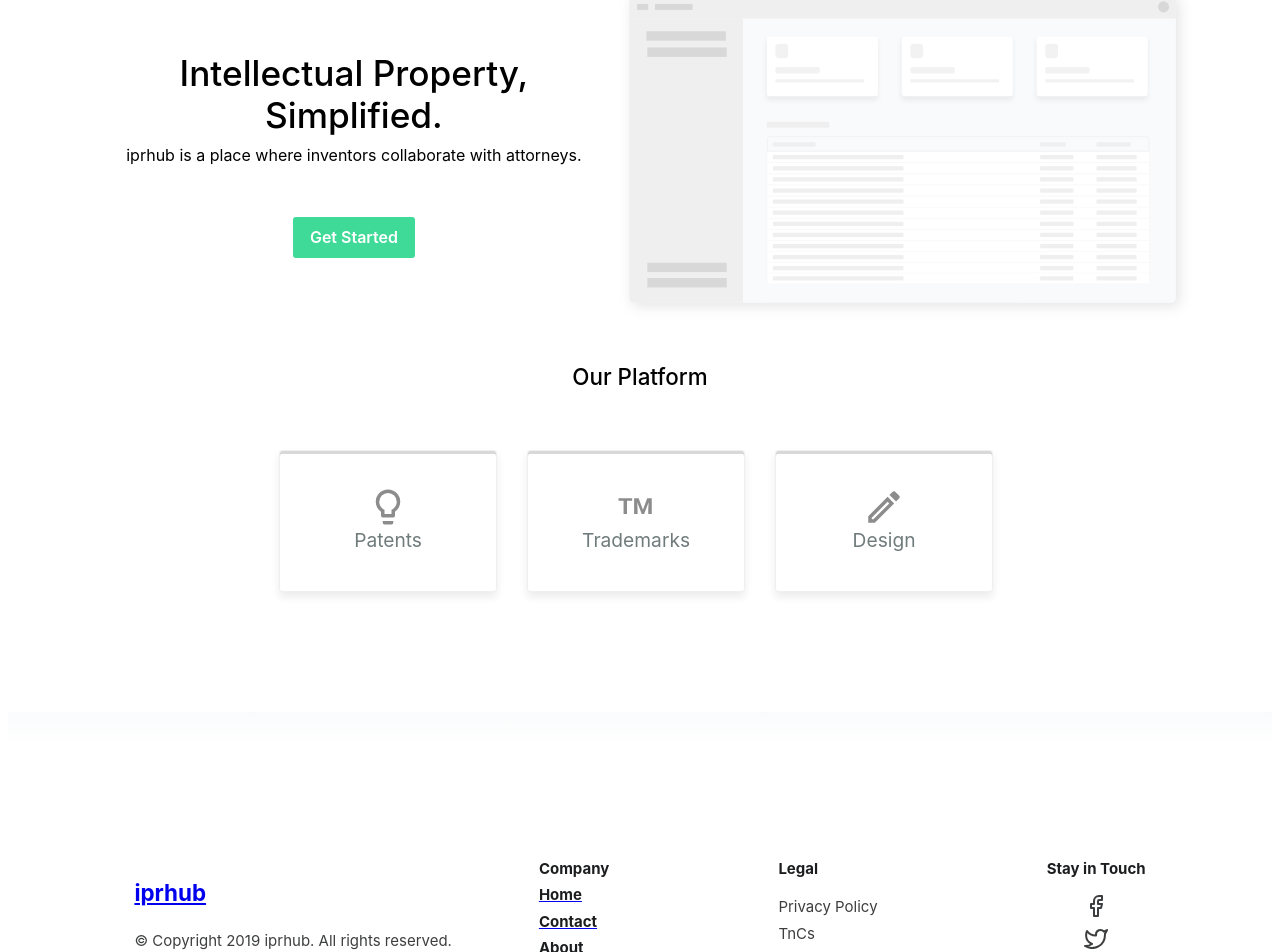
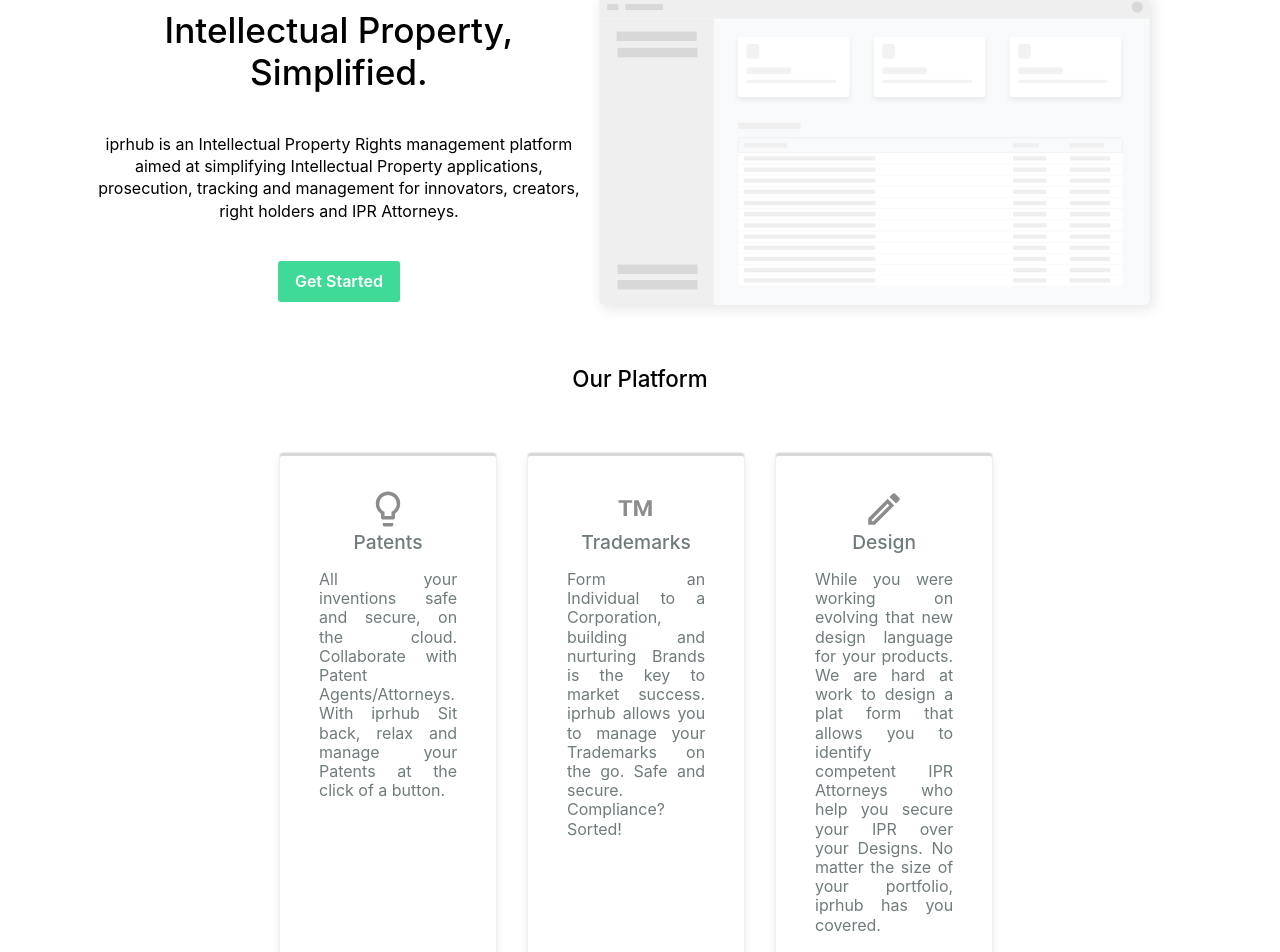
Before and after one commit to iprhub/iprhub, a Next.js app: page / in a window 1280 px wide. Shown: the part 174-1126 px from the top of the page. Built offline with nearby package versions, Linux system fonts and the light colour scheme.

Commit message:
Updated site content

```diff
--- a/components/Home.js
+++ b/components/Home.js
@@ -19,12 +19,14 @@
   padding: 40px 24px;
   text-align: center;
   /* min-height: 766px; */
-  display: flex;
-  flex-direction: row;
+  display: grid;
+  grid-auto-flow: column;
+  grid-template-columns: 2.5fr 3fr;
+  /* flex-direction: row; */
   /* align-items: center; */
   ${phone(css`
     padding: 70px 24px;
-    flex-direction: column;
+    /* flex-direction: column; */
   `)};
 `;
 
@@ -125,10 +127,17 @@
 const CardHeader = styled.div`
   box-sizing: border-box;
   font-size: 1.2rem;
+  font-weight: 500;
   ${phone(css`
     box-sizing: content-box;
     font-size: 0.7rem;
   `)};
+`;
+
+const CardContent = styled.p`
+  font-size: 1rem;
+  text-align: justify;
+  line-height: 1.2rem;
 `;
 
 const PrimaryButton = styled.div`
@@ -158,7 +167,7 @@
   user-select: none;
   vertical-align: middle;
   white-space: nowrap;
-  margin-top: -30px;
+  /* margin-top: -30px; */
   &:hover {
     background-color: #25c17e;
     outline: 0;
@@ -177,7 +186,8 @@
 `;
 
 const SmallText = styled.p`
-  margin-top: -7vh;
+  /* margin-top: -7vh; */
+  line-height: 1.4rem;
   ${phone(css`
     margin-top: 2vh;
   `)};
@@ -189,7 +199,10 @@
         <LeftWrapper>
           <StrongText>Intellectual Property, Simplified.</StrongText>
           <SmallText>
-            iprhub is a place where inventors collaborate with attorneys.
+            iprhub is an Intellectual Property Rights management platform aimed
+            at simplifying Intellectual Property applications, prosecution,
+            tracking and management for innovators, creators, right holders and
+            IPR Attorneys.
           </SmallText>
           <PrimaryButton>Get Started</PrimaryButton>
         </LeftWrapper>
@@ -204,18 +217,35 @@
           <Card>
             <BulbIcon size="42" />
             <CardHeader>Patents</CardHeader>
+            <CardContent>
+              All your inventions safe and secure, on the cloud. Collaborate
+              with Patent Agents/Attorneys. With iprhub Sit back, relax and
+              manage your Patents at the click of a button.
+            </CardContent>
           </Card>
         </CardContainer>
         <CardContainer>
           <Card>
             <TMIcon size="42" />
             <CardHeader>Trademarks</CardHeader>
+            <CardContent>
+              Form an Individual to a Corporation, building and nurturing Brands
+              is the key to market success. iprhub allows you to manage your
+              Trademarks on the go. Safe and secure. Compliance? Sorted!
+            </CardContent>
           </Card>
         </CardContainer>
         <CardContainer>
           <Card>
             <DesignIcon size="42" />
             <CardHeader>Design</CardHeader>
+            <CardContent>
+              While you were working on evolving that new design language for
+              your products. We are hard at work to design a plat form that
+              allows you to identify competent IPR Attorneys who help you secure
+              your IPR over your Designs. No matter the size of your portfolio,
+              iprhub has you covered.
+            </CardContent>
           </Card>
         </CardContainer>
       </CardsWrapper>
```
Also changed, not shown: components/About.js (+47 -1 lines), components/Common/Styles.js (+11 -4 lines).
